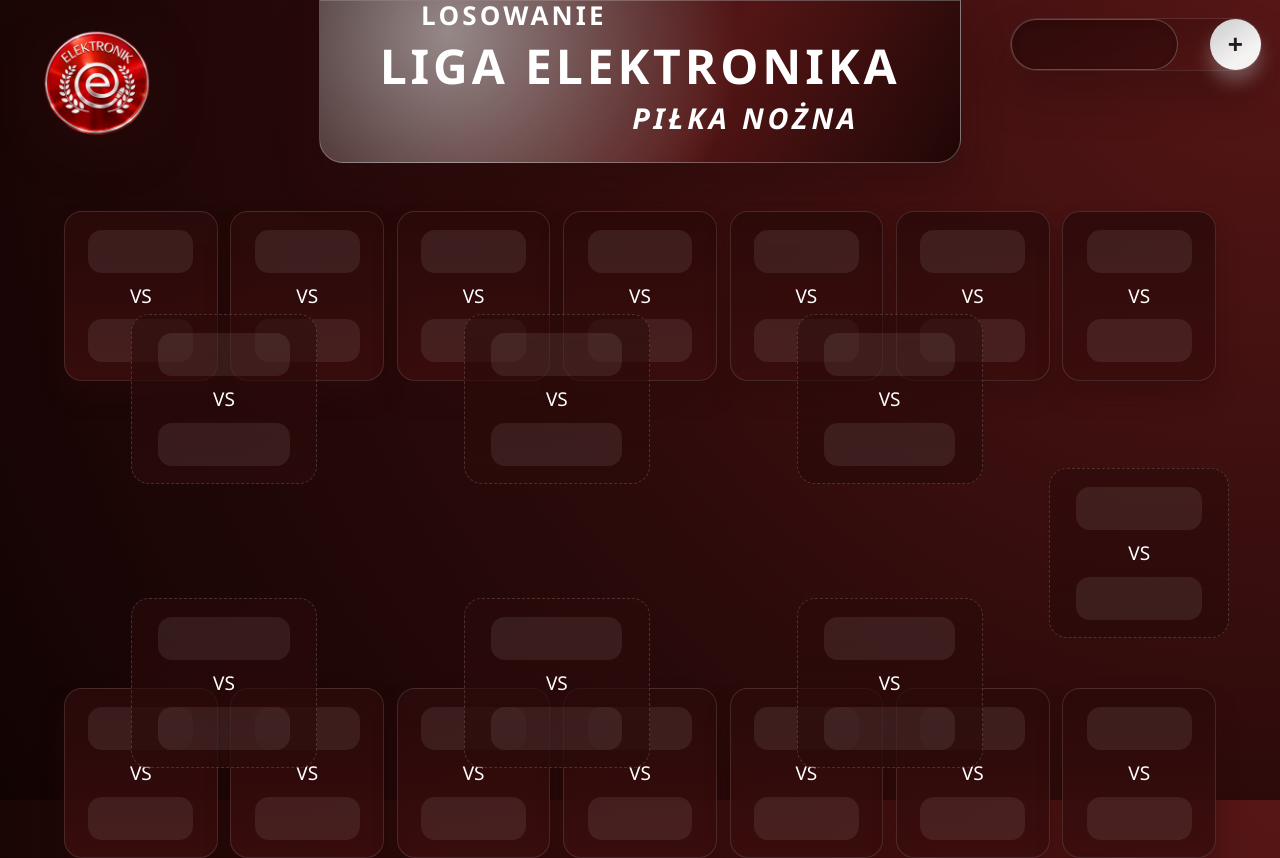
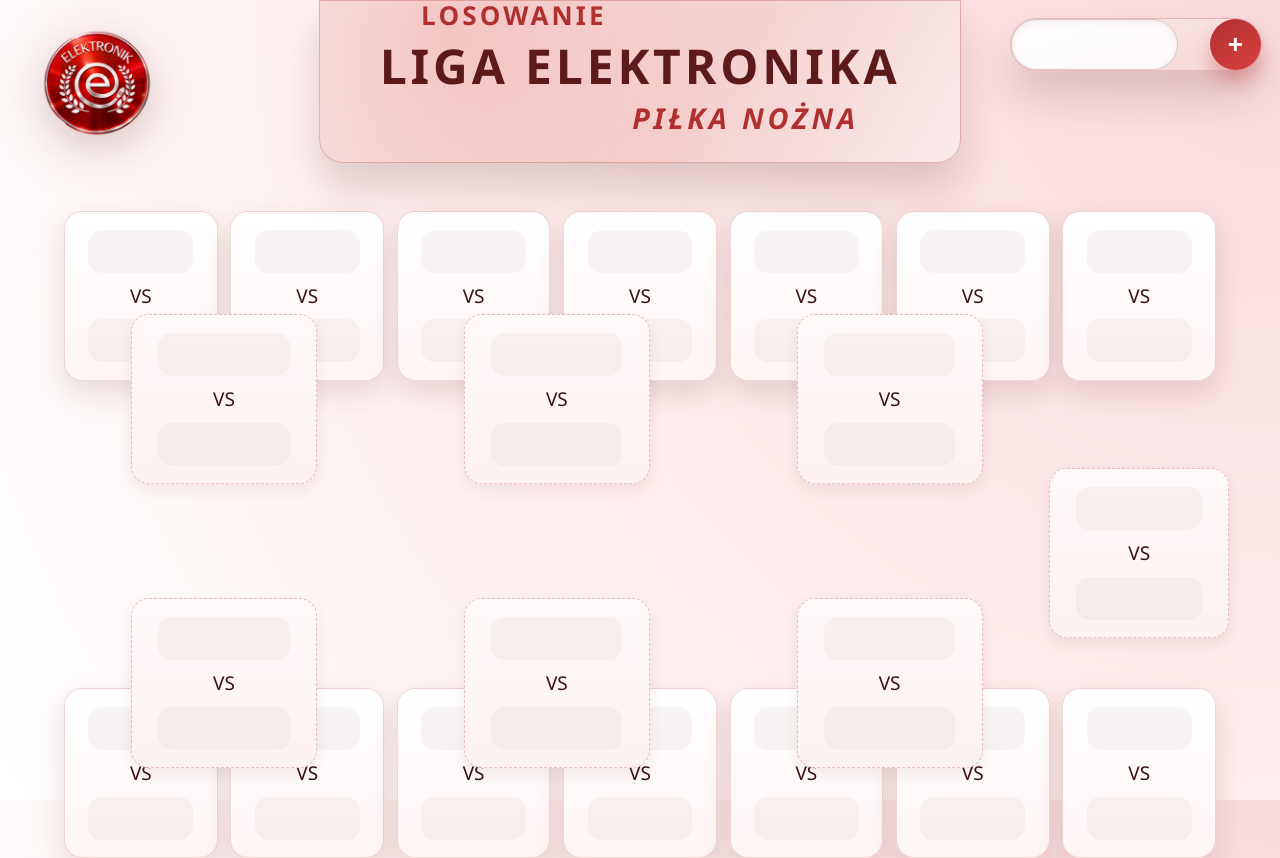
Before and after one commit to FramesPearSecond/Drabinka-Liga-Elektronika, a plain HTML site: page index.html in a window 1280 px wide. Both pictures are taken after a click on the picture 98 px from the left and 84 px from the top of the page. Drawn offline with Linux system fonts and the light colour scheme.

Commit message:
feat: lighter colors for projector display

```diff
--- a/style.css
+++ b/style.css
@@ -1,32 +1,32 @@
 :root {
-	/* Palette lifted into variables for simple retheming */
-	--navy-900: #0a1f10;
-	/* Darkest green */
-	--navy-700: #12331b;
-	/* Dark green */
-	--navy-500: #1e522d;
-	/* Mid green */
-	--gold-400: #93c47d;
-	/* Light green accent instead of gold */
-	--gold-200: #b6d7a8;
-	/* Lighter green/yellowish accent */
-	--sand-100: #f1f8f3;
-	/* Very light green-tinted white */
-	--neutral-700: #19241c;
-	/* Dark neutral based on green */
-	--neutral-500: rgba(255, 255, 255, 0.1);
-	--neutral-300: rgba(255, 255, 255, 0.25);
-	--shadow-soft: 0px 25px 40px rgba(10, 31, 16, 0.35);
-	--shadow-card: 0px 15px 22px rgba(10, 31, 16, 0.35);
+	/* Light projector-friendly palette */
+	--navy-900: #1a4429;
+	/* Dark green – strong text / icon colour */
+	--navy-700: #256b3f;
+	/* Medium-dark green */
+	--navy-500: #3a8c5c;
+	/* Medium green – borders & accents */
+	--gold-400: #3d9e62;
+	/* Green accent */
+	--gold-200: #6abf85;
+	/* Lighter green accent */
+	--sand-100: #f2f8f4;
+	/* Very light green-tinted background */
+	--neutral-700: #1e3a28;
+	/* Dark text */
+	--neutral-500: rgba(26, 68, 41, 0.1);
+	--neutral-300: rgba(26, 68, 41, 0.22);
+	--shadow-soft: 0px 25px 40px rgba(26, 68, 41, 0.18);
+	--shadow-card: 0px 12px 28px rgba(26, 68, 41, 0.14);
 	--transition-base: 200ms ease-out;
 }
 
 body {
 	margin: 0;
 	padding: 0 5vw;
-	background: radial-gradient(circle at top right, var(--navy-500) 0%, var(--navy-900) 55%, #050d08 100%);
+	background: radial-gradient(circle at top right, #ddf0e5 0%, #eef7f1 55%, #ffffff 100%);
 	background-attachment: fixed;
-	color: var(--sand-100);
+	color: var(--neutral-700);
 	font-family: "Segoe UI", Tahoma, Geneva, Verdana, sans-serif;
 	min-height: 100vh;
 
@@ -50,8 +50,8 @@
 	right: 18px;
 	border-radius: 999px;
 	backdrop-filter: blur(12px);
-	background: linear-gradient(160deg, rgba(10, 31, 16, 0.7) 0%, rgba(30, 82, 45, 0.55) 100%);
-	border: 1px solid var(--neutral-500);
+	background: linear-gradient(160deg, rgba(240, 252, 244, 0.95) 0%, rgba(210, 242, 222, 0.92) 100%);
+	border: 1px solid rgba(58, 140, 92, 0.22);
 	box-shadow: var(--shadow-soft);
 }
 
@@ -64,41 +64,41 @@
 	text-align: center;
 	font-weight: 600;
 	font-size: 18px;
-	color: var(--sand-100);
-	background-color: rgba(10, 31, 16, 0.45);
-	box-shadow: inset 0 2px 6px rgba(10, 31, 16, 0.4);
+	color: var(--neutral-700);
+	background-color: rgba(255, 255, 255, 0.85);
+	box-shadow: inset 0 2px 6px rgba(26, 68, 41, 0.08);
 	outline: none;
 	transition: border var(--transition-base), background-color var(--transition-base), box-shadow var(--transition-base);
 }
 
 #adding>input:focus {
-	border-color: var(--gold-400);
-	background-color: rgba(30, 82, 45, 0.6);
-	box-shadow: inset 0 0 0 2px rgba(147, 196, 125, 0.35);
+	border-color: var(--navy-500);
+	background-color: #ffffff;
+	box-shadow: inset 0 0 0 2px rgba(58, 140, 92, 0.3);
 }
 
 #adding>button {
 	cursor: pointer;
-	background: linear-gradient(145deg, var(--gold-400) 0%, rgba(182, 215, 168, 0.95) 70%);
+	background: linear-gradient(145deg, var(--navy-500) 0%, var(--gold-400) 100%);
 	font-size: 26px;
 	font-weight: 700;
-	color: var(--neutral-700);
+	color: #ffffff;
 	border: none;
 	padding: 8px 18px;
 	border-radius: 50%;
 	aspect-ratio: 1;
-	box-shadow: 0px 12px 18px rgba(147, 196, 125, 0.35);
+	box-shadow: 0px 12px 18px rgba(58, 140, 92, 0.3);
 	transition: transform var(--transition-base), box-shadow var(--transition-base);
 }
 
 #adding>button:hover {
 	transform: scale(1.08);
-	box-shadow: 0px 16px 24px rgba(147, 196, 125, 0.45);
+	box-shadow: 0px 16px 24px rgba(58, 140, 92, 0.4);
 }
 
 header {
-	background: radial-gradient(circle at 20% 20%, rgba(147, 196, 125, 0.65) 0%, rgba(147, 196, 125, 0) 55%),
-		linear-gradient(120deg, rgba(16, 46, 24, 0.95) 0%, rgba(30, 82, 45, 0.9) 60%, rgba(10, 31, 16, 0.95) 100%);
+	background: radial-gradient(circle at 20% 20%, rgba(106, 191, 133, 0.3) 0%, rgba(106, 191, 133, 0) 55%),
+		linear-gradient(120deg, #e6f5ec 0%, #d4eedd 60%, #e0f2e8 100%);
 	border-bottom-left-radius: 24px;
 	border-bottom-right-radius: 24px;
 	margin: auto;
@@ -108,14 +108,14 @@
 	overflow: hidden;
 	position: relative;
 	box-shadow: var(--shadow-soft);
-	border: 1px solid rgba(147, 196, 125, 0.35);
+	border: 1px solid rgba(58, 140, 92, 0.3);
 }
 
 h1 {
 	position: relative;
 	z-index: 2;
 	margin: 0;
-	color: var(--sand-100);
+	color: var(--navy-900);
 	font-size: 6vh;
 	letter-spacing: 0.08em;
 	text-transform: uppercase;
@@ -137,7 +137,7 @@
 	translate: 0 -100%;
 	font-size: 26px;
 	z-index: 2;
-	color: var(--gold-200);
+	color: var(--navy-500);
 	letter-spacing: 0.12em;
 	text-transform: uppercase;
 }
@@ -150,7 +150,7 @@
 	translate: 0 100%;
 	font-size: 3.6vh;
 	font-style: italic;
-	color: var(--gold-200);
+	color: var(--navy-500);
 	z-index: 2;
 }
 
@@ -198,22 +198,22 @@
 	justify-content: center;
 	padding: 1.1rem 0.75rem;
 	gap: 0.65rem;
-	background: linear-gradient(180deg, 1e522d(7, 20, 44, 0.85) 0%, rgba(13, 32, 70, 0.9) 100%);
+	background: linear-gradient(180deg, #ffffff 0%, #f5fcf7 100%);
 	box-shadow: var(--shadow-card);
 	border-radius: 18px;
 	transition: transform var(--transition-base), box-shadow var(--transition-base);
 	font-size: 19px;
-	border: 1px solid rgba(212, 175, 55, 0.15);
+	border: 1px solid rgba(58, 140, 92, 0.18);
 }
 
 .match:hover {
 	transform: translateY(-6px) scale(1.05);
-	box-shadow: 0px 25px 45px rgba(7, 20, 44, 0.5);
+	box-shadow: 0px 25px 45px rgba(26, 68, 41, 0.22);
 }
 
 .match:focus-within {
 	transform: translateY(-4px) scale(1.03);
-	box-shadow: 0px 22px 36px rgba(212, 175, 55, 0.3);
+	box-shadow: 0px 22px 36px rgba(58, 140, 92, 0.28);
 }
 
 .match label {
@@ -224,11 +224,11 @@
 .match label>span {
 	display: inline-block;
 	font-size: 17px;
-	background: rgba(212, 175, 55, 0.18);
+	background: rgba(58, 140, 92, 0.12);
 	border-top-left-radius: 14px;
 	border-bottom-left-radius: 14px;
 	padding: 4px 10px;
-	color: var(--sand-100);
+	color: var(--navy-700);
 }
 
 .match input {
@@ -236,42 +236,42 @@
 	text-align: center;
 	border: none;
 	padding: 6px 8px;
-	background: rgba(247, 243, 223, 0.08);
+	background: rgba(26, 68, 41, 0.04);
 	font-size: 26px;
 	width: 82%;
 	border-radius: 14px;
 	font-weight: 600;
-	color: var(--sand-100);
+	color: var(--neutral-700);
 	text-transform: uppercase;
 }
 
 .match input::placeholder {
-	color: rgba(247, 243, 223, 0.35);
+	color: rgba(26, 68, 41, 0.28);
 }
 
 .match input:focus {
 	outline: none;
-	background: rgba(247, 243, 223, 0.16);
-	box-shadow: inset 0 0 0 2px rgba(212, 175, 55, 0.25);
+	background: rgba(58, 140, 92, 0.08);
+	box-shadow: inset 0 0 0 2px rgba(58, 140, 92, 0.28);
 }
 
 .lucky label:first-of-type input:first-of-type {
-	color: var(--gold-200);
+	color: var(--navy-700);
 	font-weight: 700;
-	background: rgba(212, 175, 55, 0.18);
+	background: rgba(58, 140, 92, 0.12);
 }
 
 .additional label input,
 .lucky label input {
-	color: rgba(247, 243, 223, 0.7);
+	color: rgba(30, 58, 40, 0.65);
 	font-weight: 500;
 }
 
 .additional {
-	box-shadow: none;
+	box-shadow: 0px 6px 14px rgba(26, 68, 41, 0.08);
 	border-style: dashed;
-	border-color: rgba(212, 175, 55, 0.2);
-	background: linear-gradient(180deg, rgba(7, 43, 16, 0.55) 0%, rgba(5, 31, 11, 0.8) 100%);
+	border-color: rgba(58, 140, 92, 0.28);
+	background: linear-gradient(180deg, #f8fcf9 0%, #f0f9f3 100%);
 }
 
 .brackets {
@@ -304,21 +304,23 @@
 	top: 3vh;
 	left: 3vw;
 	height: 15vh;
-	filter: drop-shadow(0px 12px 24px rgba(7, 20, 44, 0.6));
+	filter: drop-shadow(0px 12px 24px rgba(26, 68, 41, 0.25));
 }
 
 /* --- FOOTBALL MODE OVERRIDES --- */
 body.football-mode {
-	--navy-900: #2b0a0a;
-	--navy-700: #3a0d0d;
-	--navy-500: #571616;
-	--gold-400: #cccccc;
-	--gold-200: #ffffff;
-	--sand-100: #ffffff;
-	--neutral-700: #1f1f1f;
-	--shadow-soft: 0px 25px 40px rgba(43, 10, 10, 0.4);
-	--shadow-card: 0px 15px 22px rgba(43, 10, 10, 0.4);
-	background: radial-gradient(circle at top right, var(--navy-500) 0%, var(--navy-900) 55%, #120303 100%);
+	--navy-900: #5c1a1a;
+	--navy-700: #842222;
+	--navy-500: #b03030;
+	--gold-400: #d94040;
+	--gold-200: #e87070;
+	--sand-100: #fdf2f2;
+	--neutral-700: #3b1111;
+	--neutral-500: rgba(92, 26, 26, 0.1);
+	--neutral-300: rgba(92, 26, 26, 0.22);
+	--shadow-soft: 0px 25px 40px rgba(92, 26, 26, 0.18);
+	--shadow-card: 0px 12px 28px rgba(92, 26, 26, 0.14);
+	background: radial-gradient(circle at top right, #fadadd 0%, #fdeeed 55%, #ffffff 100%);
 }
 
 body.football-mode h1::after {
@@ -326,53 +328,58 @@
 }
 
 body.football-mode #adding {
-	background: linear-gradient(160deg, rgba(43, 10, 10, 0.7) 0%, rgba(87, 22, 22, 0.55) 100%);
+	background: linear-gradient(160deg, rgba(252, 236, 236, 0.95) 0%, rgba(245, 212, 212, 0.92) 100%);
+	border-color: rgba(176, 48, 48, 0.22);
 }
 
 body.football-mode #adding>input {
-	background-color: rgba(43, 10, 10, 0.45);
-	box-shadow: inset 0 2px 6px rgba(43, 10, 10, 0.4);
+	background-color: rgba(255, 255, 255, 0.85);
+	box-shadow: inset 0 2px 6px rgba(92, 26, 26, 0.08);
 }
 
 body.football-mode #adding>input:focus {
-	background-color: rgba(87, 22, 22, 0.6);
-	box-shadow: inset 0 0 0 2px rgba(204, 204, 204, 0.35);
+	border-color: var(--navy-500);
+	background-color: #ffffff;
+	box-shadow: inset 0 0 0 2px rgba(176, 48, 48, 0.3);
 }
 
 body.football-mode #adding>button {
-	background: linear-gradient(145deg, var(--gold-400) 0%, rgba(255, 255, 255, 0.95) 70%);
-	box-shadow: 0px 12px 18px rgba(204, 204, 204, 0.35);
+	background: linear-gradient(145deg, var(--navy-500) 0%, var(--gold-400) 100%);
+	color: #ffffff;
+	box-shadow: 0px 12px 18px rgba(176, 48, 48, 0.3);
 }
 
 body.football-mode #adding>button:hover {
-	box-shadow: 0px 16px 24px rgba(204, 204, 204, 0.45);
+	box-shadow: 0px 16px 24px rgba(176, 48, 48, 0.4);
 }
 
 body.football-mode header {
-	background: radial-gradient(circle at 20% 20%, rgba(204, 204, 204, 0.65) 0%, rgba(204, 204, 204, 0) 55%),
-		linear-gradient(120deg, rgba(35, 8, 8, 0.95) 0%, rgba(87, 22, 22, 0.9) 60%, rgba(30, 6, 6, 0.95) 100%);
-	border-color: rgba(204, 204, 204, 0.35);
+	background: radial-gradient(circle at 20% 20%, rgba(232, 112, 112, 0.25) 0%, rgba(232, 112, 112, 0) 55%),
+		linear-gradient(120deg, #faeaea 0%, #f5d0d0 60%, #faeaea 100%);
+	border-color: rgba(176, 48, 48, 0.28);
 }
 
 body.football-mode .match {
-	background: linear-gradient(180deg, rgba(43, 10, 10, 0.85) 0%, rgba(58, 13, 13, 0.9) 100%);
-	border-color: rgba(204, 204, 204, 0.15);
+	background: linear-gradient(180deg, #ffffff 0%, #fff5f5 100%);
+	border-color: rgba(176, 48, 48, 0.18);
 }
 
 body.football-mode .match:hover {
-	box-shadow: 0px 25px 45px rgba(43, 10, 10, 0.5);
+	box-shadow: 0px 25px 45px rgba(92, 26, 26, 0.22);
 }
 
 body.football-mode .match:focus-within {
-	box-shadow: 0px 22px 36px rgba(204, 204, 204, 0.3);
+	box-shadow: 0px 22px 36px rgba(176, 48, 48, 0.28);
 }
 
 body.football-mode .match label>span {
-	background: rgba(204, 204, 204, 0.18);
+	background: rgba(176, 48, 48, 0.1);
+	color: var(--navy-700);
 }
 
 body.football-mode .match input {
-	background: rgba(255, 255, 255, 0.08);
+	background: rgba(92, 26, 26, 0.04);
+	color: var(--neutral-700);
 }
 
 body.football-mode #level1 {
@@ -384,30 +391,32 @@
 }
 
 body.football-mode .match input::placeholder {
-	color: rgba(255, 255, 255, 0.35);
+	color: rgba(92, 26, 26, 0.28);
 }
 
 body.football-mode .match input:focus {
-	background: rgba(255, 255, 255, 0.16);
-	box-shadow: inset 0 0 0 2px rgba(204, 204, 204, 0.25);
+	background: rgba(176, 48, 48, 0.08);
+	box-shadow: inset 0 0 0 2px rgba(176, 48, 48, 0.28);
 }
 
 body.football-mode .lucky label:first-of-type input:first-of-type {
-	background: rgba(204, 204, 204, 0.18);
+	color: var(--navy-700);
+	background: rgba(176, 48, 48, 0.1);
 }
 
 body.football-mode .additional label input,
 body.football-mode .lucky label input {
-	color: rgba(255, 255, 255, 0.7);
+	color: rgba(59, 17, 17, 0.65);
 }
 
 body.football-mode .additional {
-	border-color: rgba(204, 204, 204, 0.2);
-	background: linear-gradient(180deg, rgba(43, 10, 10, 0.55) 0%, rgba(43, 10, 10, 0.8) 100%);
+	box-shadow: 0px 6px 14px rgba(92, 26, 26, 0.08);
+	border-color: rgba(176, 48, 48, 0.28);
+	background: linear-gradient(180deg, #fff9f9 0%, #fdf2f2 100%);
 }
 
 body.football-mode #logo {
-	filter: drop-shadow(0px 12px 24px rgba(43, 10, 10, 0.6));
+	filter: drop-shadow(0px 12px 24px rgba(92, 26, 26, 0.25));
 }
 
 body.football-mode #level2 {
@@ -446,12 +455,13 @@
 	font-weight: 700;
 	letter-spacing: 0.08em;
 	text-transform: uppercase;
-	color: var(--gold-200);
+	color: var(--navy-700);
 	padding: 6px 18px;
 	border-radius: 12px;
 	backdrop-filter: blur(8px);
-	background: rgba(0, 0, 0, 0.25);
-	box-shadow: 0 8px 18px rgba(0, 0, 0, 0.35);
+	background: rgba(255, 255, 255, 0.75);
+	box-shadow: 0 8px 18px rgba(26, 68, 41, 0.16);
+	border: 1px solid rgba(58, 140, 92, 0.18);
 }
 
 /* nad pierwszymi meczami */
```
